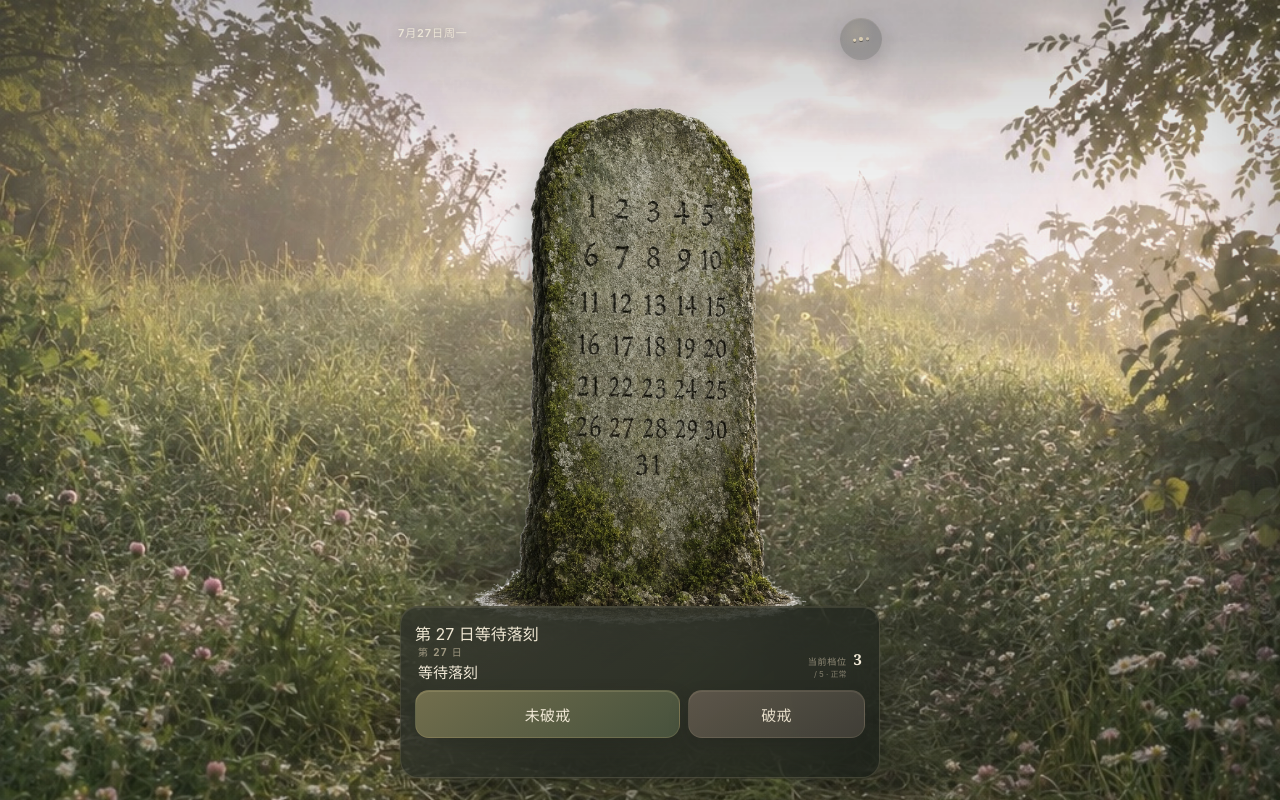
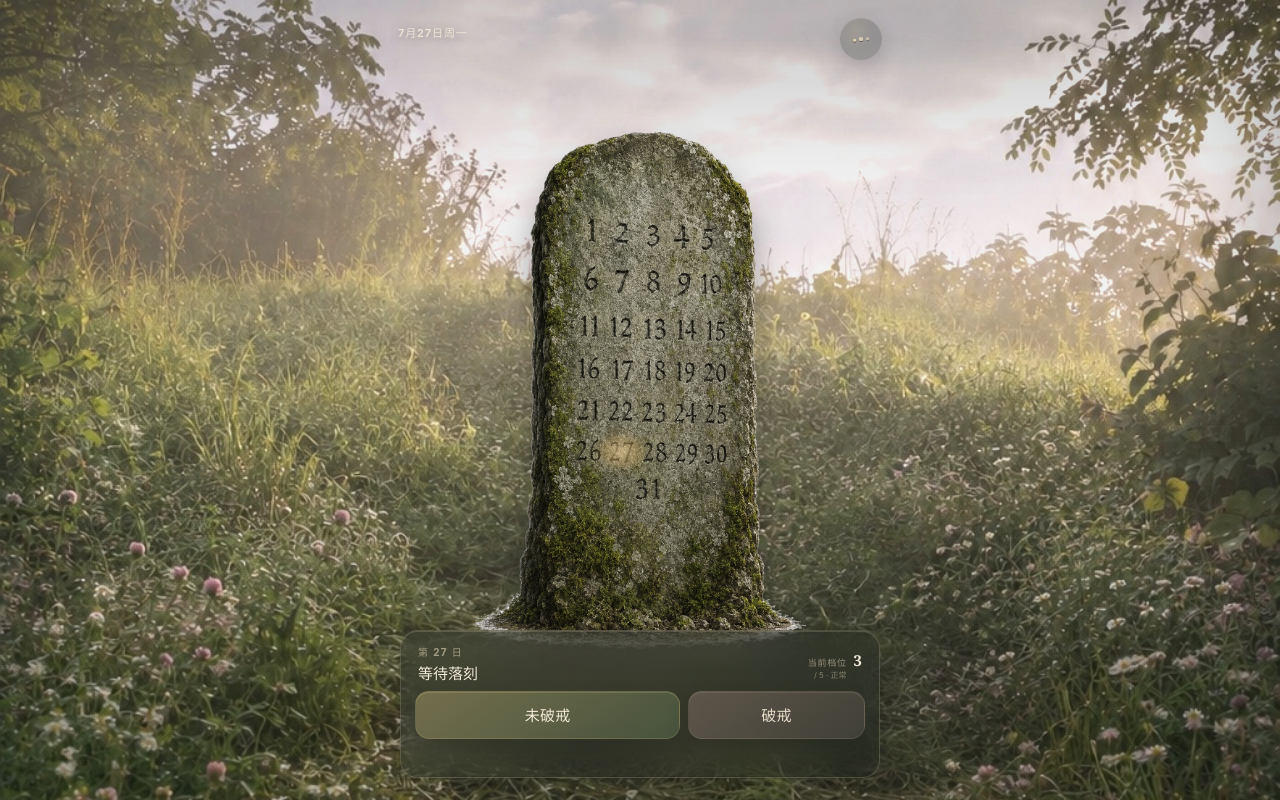
Before and after one commit to sechs6666code/chonglema3, a React (Vite) app: page / in a window 1280 px wide. Built offline with nearby package versions, Linux system fonts and the light colour scheme.

Commit message:
Strengthen date glow and translucent frosted panel

```diff
--- a/src/prototype.css
+++ b/src/prototype.css
@@ -366,31 +366,65 @@
   border-radius: 50%;
   background: transparent;
   transform: translate(-50%, -50%);
+  -webkit-tap-highlight-color: transparent;
   transition:
-    background 240ms ease,
-    filter 240ms ease;
+    transform 180ms cubic-bezier(0.16, 1, 0.3, 1);
 }
 
-.date-hotspot.is-selected {
+.date-hotspot::before,
+.date-hotspot::after {
+  position: absolute;
+  content: "";
+  pointer-events: none;
+  opacity: 0;
+  border-radius: 50%;
+  transform: scale(0.72);
+  transition:
+    opacity 260ms ease,
+    transform 360ms cubic-bezier(0.16, 1, 0.3, 1);
+}
+
+.date-hotspot::before {
+  inset: -54% -32%;
   background: radial-gradient(
     ellipse at center,
-    rgba(207, 174, 108, 0.36) 0%,
-    rgba(190, 150, 84, 0.18) 34%,
-    rgba(158, 121, 69, 0.06) 56%,
+    rgba(243, 211, 143, 0.5) 0%,
+    rgba(219, 180, 105, 0.34) 28%,
+    rgba(184, 138, 68, 0.15) 51%,
     transparent 76%
   );
-  filter: blur(0.35px) saturate(0.78);
-  mix-blend-mode: soft-light;
+  filter: blur(2.2px);
+  mix-blend-mode: screen;
+}
+
+.date-hotspot::after {
+  inset: -26% -12%;
+  background: radial-gradient(
+    ellipse at center,
+    rgba(255, 229, 171, 0.23) 0%,
+    rgba(216, 173, 94, 0.12) 46%,
+    transparent 72%
+  );
+  filter: blur(0.7px);
+}
+
+.date-hotspot.is-selected::before {
+  opacity: 0.92;
+  transform: scale(1);
+}
+
+.date-hotspot.is-selected::after {
+  opacity: 1;
+  transform: scale(1);
 }
 
 .date-hotspot:focus-visible {
   outline: none;
-  background: radial-gradient(
-    ellipse at center,
-    rgba(224, 190, 121, 0.46) 0%,
-    rgba(190, 150, 84, 0.2) 40%,
-    transparent 76%
-  );
+}
+
+.date-hotspot:focus-visible::before {
+  opacity: 1;
+  transform: scale(1.08);
 }
 
 .date-hotspot:disabled {
@@ -400,20 +434,24 @@
 .checkin-panel {
   position: relative;
   z-index: 6;
+  display: grid;
   flex: 0 0 auto;
   width: min(calc(100% - 28px), 480px);
   margin: 0 auto calc(var(--mobile-safe-area-height) + 10px);
   padding: 14px 14px 10px;
-  border: 1px solid rgba(220, 204, 165, 0.15);
+  overflow: hidden;
+  border: 1px solid rgba(229, 215, 181, 0.18);
   border-radius: 18px;
   background:
-    linear-gradient(145deg, rgba(42, 46, 37, 0.7), rgba(19, 25, 19, 0.62));
+    linear-gradient(145deg, rgba(55, 61, 49, 0.3), rgba(18, 25, 20, 0.2)),
+    rgba(29, 35, 28, 0.12);
   box-shadow:
-    0 22px 48px rgba(9, 12, 9, 0.25),
-    inset 0 1px rgba(241, 225, 188, 0.1);
+    0 18px 42px rgba(8, 12, 8, 0.2),
+    inset 0 1px rgba(247, 232, 197, 0.16),
+    inset 0 -1px rgba(14, 19, 14, 0.08);
   color: #f0e8d4;
-  backdrop-filter: blur(26px) saturate(0.74) contrast(0.94);
-  -webkit-backdrop-filter: blur(26px) saturate(0.74) contrast(0.94);
+  backdrop-filter: blur(18px) saturate(0.86) brightness(0.92);
+  -webkit-backdrop-filter: blur(18px) saturate(0.86) brightness(0.92);
   font-family:
     ui-sans-serif,
     -apple-system,
@@ -421,6 +459,107 @@
     "PingFang SC",
     "Microsoft YaHei",
     sans-serif;
+  transition:
+    width 420ms cubic-bezier(0.16, 1, 0.3, 1),
+    padding 340ms cubic-bezier(0.16, 1, 0.3, 1),
+    border-radius 340ms ease,
+    background-color 300ms ease,
+    box-shadow 300ms ease;
+}
+
+.checkin-panel.is-collapsed {
+  width: min(calc(100% - 96px), 252px);
+  min-height: 50px;
+  padding: 0;
+  border-radius: 16px;
+  background:
+    linear-gradient(145deg, rgba(60, 66, 53, 0.25), rgba(17, 24, 19, 0.17)),
+    rgba(29, 35, 28, 0.08);
+  box-shadow:
+    0 12px 30px rgba(8, 12, 8, 0.16),
+    inset 0 1px rgba(247, 232, 197, 0.14);
+  cursor: pointer;
+  -webkit-tap-highlight-color: transparent;
+}
+
+.checkin-panel.is-collapsed:active {
+  transform: scale(0.985);
+}
+
+.checkin-panel.is-collapsed:focus-visible {
+  outline: none;
+  box-shadow:
+    0 12px 30px rgba(8, 12, 8, 0.18),
+    0 0 0 3px rgba(204, 169, 101, 0.24),
+    inset 0 1px rgba(247, 232, 197, 0.16);
+}
+
+.panel-collapsed-summary {
+  grid-area: 1 / 1;
+  display: flex;
+  min-width: 0;
+  min-height: 50px;
+  align-items: center;
+  justify-content: center;
+  gap: 7px;
+  padding: 0 15px;
+  color: rgba(234, 222, 195, 0.68);
+  font-size: 10px;
+  letter-spacing: 0.08em;
+  opacity: 0;
+  pointer-events: none;
+  transform: translateY(5px);
+  transition:
+    opacity 180ms ease,
+    transform 260ms cubic-bezier(0.16, 1, 0.3, 1);
+}
+
+.panel-collapsed-summary strong {
+  overflow: hidden;
+  color: rgba(247, 238, 217, 0.9);
+  font-size: 12px;
+  font-weight: 650;
+  letter-spacing: 0.02em;
+  text-overflow: ellipsis;
+  white-space: nowrap;
+}
+
+.collapsed-mark {
+  width: 7px;
+  height: 7px;
+  flex: 0 0 auto;
+  border-radius: 50%;
+  background: #b7a36b;
+  box-shadow:
+    0 2px 8px rgba(184, 154, 87, 0.32),
+    inset 0 1px rgba(255, 235, 183, 0.35);
+}
+
+.checkin-panel.is-collapsed .panel-collapsed-summary {
+  opacity: 1;
+  transform: translateY(0);
+}
+
+.panel-expanded-content {
+  grid-area: 1 / 1;
+  min-width: 0;
+  min-height: 0;
+  max-height: 122px;
+  overflow: hidden;
+  opacity: 1;
+  transform: translateY(0);
+  transition:
+    max-height 360ms cubic-bezier(0.16, 1, 0.3, 1),
+    opacity 180ms ease 90ms,
+    transform 320ms cubic-bezier(0.16, 1, 0.3, 1);
+}
+
+.checkin-panel.is-collapsed .panel-expanded-content {
+  max-height: 0;
+  opacity: 0;
+  pointer-events: none;
+  transform: translateY(8px);
+  visibility: hidden;
 }
 
 .panel-summary {
@@ -607,11 +746,20 @@
   transform: translate(-50%, 0);
 }
 
+.feedback-toast.is-panel-collapsed {
+  bottom: calc(var(--mobile-safe-area-height) + 78px);
+}
+
 @media (prefers-reduced-motion: reduce) {
   .landscape-ground,
   .date-mark,
   .feedback-toast,
-  .checkin-button {
+  .checkin-button,
+  .checkin-panel,
+  .panel-expanded-content,
+  .panel-collapsed-summary,
+  .date-hotspot::before,
+  .date-hotspot::after {
     animation-duration: 1ms;
     transition-duration: 1ms;
   }
```
